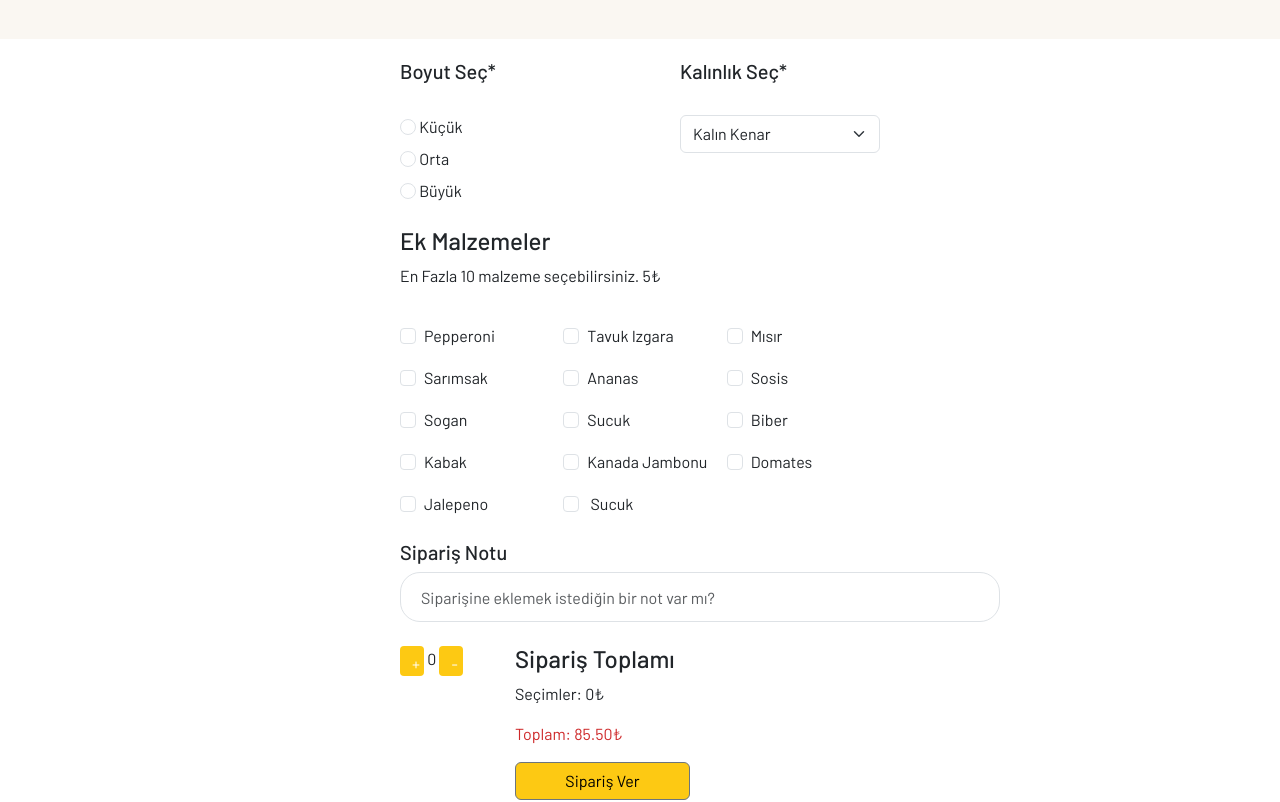
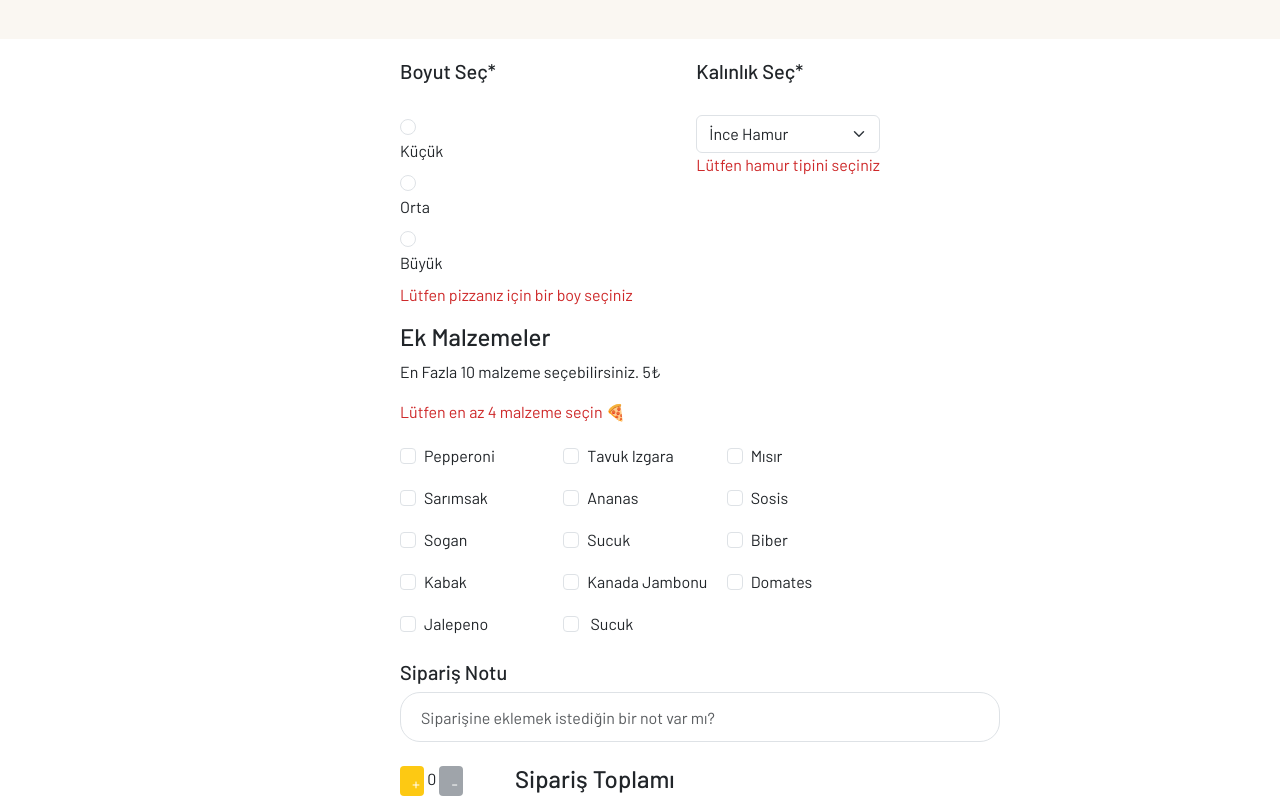
Before and after one commit to burakdemirhan/pizza-project, a React (Vite) app: page /secenekler in a window 1280 px wide. Shown: the part 840-1642 px from the top of the page. Built offline with nearby package versions, Linux system fonts and the light colour scheme; a web font is replaced by a local one.

Commit message:
error mesajları state olarak ayrı ayrı tanımlandı ekranda gösterildi artı ve eksi butonu click edilcikçe pizza fiyatı kadar arttırıyor ve azaltıyor

```diff
--- a/src/App.jsx
+++ b/src/App.jsx
@@ -1,69 +1,67 @@
-
-import Header from "./components/header"
+import Header from "./components/header";
 import Footer from "./components/Footer";
-import 'bootstrap/dist/css/bootstrap.min.css';
+import "bootstrap/dist/css/bootstrap.min.css";
 import Anasayfa from "./components/Anasayfa";
 import Secenekler from "./components/Secenekler";
 import Siparis from "./components/Siparis";
-import "./index.css"
-import React, { useEffect, useState } from "react"
-import {
-  Switch,
-  Route,
+import "./index.css";
+import React, { useEffect, useState } from "react";
+import { Switch, Route } from "react-router-dom";
 
-
-} from "react-router-dom";
+const initialFormData = {
+  pizzaBoyut: "Orta",
+  pizzaKalinlik: "İnce Hamur",
+  siparisNotu: "",
+  pizzaMalzeme: ["Biber", "Sucuk", "Domates", "Sosis"],
+};
 
 function App() {
-
-  const [pizzaKalinlik, setPizzaKalinlik] = useState("")
-  const [pizzaBoyut, setPizzaBoyut] = useState(null)
-  const [pizzaMalzeme, setPizzaMalzeme] = useState([])
-  const [count, setCount] = useState(0)
-  const [error , setError] = useState("")
- const [secili, setSecili] = useState("/")
-
-
+  const [formData, setFormData] = useState(initialFormData);
+  const [pizzaKalinlik, setPizzaKalinlik] = useState("");
+  const [pizzaBoyut, setPizzaBoyut] = useState();
+  const [pizzaMalzeme, setPizzaMalzeme] = useState([]);
+  const [count, setCount] = useState(0);
+  const [error, setError] = useState("");
+  const [secili, setSecili] = useState("/");
+  const [pizzaFiyatı, setPizzaFiyatı] = useState(0);
+  const [siparisNotu, setSiparisNotu] = useState();
 
   return (
     <Route>
-  <Header/>
+      <Header />
       <Switch>
-    <Route exact path = "/">
-    <Anasayfa
-    secili = {secili}
-    setSecili = {setSecili}
-
-
+        <Route exact path="/">
+          <Anasayfa secili={secili} setSecili={setSecili} />
+        </Route>
+        <Route exact path="/secenekler">
+          <Secenekler
+            pizzaKalinlik={pizzaKalinlik}
+            setPizzaKalinlik={setPizzaKalinlik}
+            pizzaBoyut={pizzaBoyut}
+            setPizzaBoyut={setPizzaBoyut}
+            pizzaMalzeme={pizzaMalzeme}
+            setPizzaMalzeme={setPizzaMalzeme}
+            count={count}
+            setCount={setCount}
+            error={error}
+            setError={setError}
+            secili={secili}
+            setSecili={setSecili}
+            pizzaFiyatı={pizzaFiyatı}
+            setPizzaFiyatı={setPizzaFiyatı}
+            formData={formData}
+            setFormData={setFormData}
+            siparisNotu={siparisNotu}
+            setSiparisNotu={setSiparisNotu}
           />
         </Route>
-  <Route exact path = "/secenekler">
-    <Secenekler
-     pizzaKalinlik = {pizzaKalinlik}
-     setPizzaKalinlik = {setPizzaKalinlik}
-     pizzaBoyut = {pizzaBoyut}
-     setPizzaBoyut = {setPizzaBoyut}
-     pizzaMalzeme = {pizzaMalzeme}
-     setPizzaMalzeme = {setPizzaMalzeme}
-     count = {count}
-     setCount = {setCount}
-     error = {error}
-     setError = {setError}
-     secili = {secili}
-     setSecili = {setSecili}
-
-
-
-     />
-  </Route>
-  <Route exact path = "/siparis">
-    <Siparis/>
+        <Route exact path="/siparis">
+          <Siparis formData={formData} setFormData={setFormData} />
         </Route>
       </Switch>
-<Footer/>
+      <Footer />
     </Route>
-
-  )
+  );
 }
 
-export default App
+export default App;
--- a/src/components/Secenekler.jsx
+++ b/src/components/Secenekler.jsx
@@ -1,56 +1,93 @@
-import { Link, useHistory } from "react-router-dom/cjs/react-router-dom.min"
-import "./secenekler.css"
-import React, { useEffect, useState } from "react"
-import Siparis from "./Siparis"
-import { Button, Col, Container, Form, FormGroup, Input, Label, Row } from "reactstrap"
+import { Link, useHistory } from "react-router-dom/cjs/react-router-dom.min";
+import "./secenekler.css";
+import React, { useEffect, useState } from "react";
+import Siparis from "./Siparis";
+import {
+  Button,
+  Col,
+  Container,
+  Form,
+  FormGroup,
+  Input,
+  Label,
+  Row,
+} from "reactstrap";
 export default function Secenekler(props) {
-    const {pizzaKalinlik, setPizzaKalinlik, pizzaBoyut, setPizzaBoyut, pizzaMalzeme, setPizzaMalzeme, count, setCount, error, setError,
-    secili, setSecili} = props;
+  const {
+    pizzaKalinlik,
+    setPizzaKalinlik,
+    pizzaBoyut,
+    setPizzaBoyut,
+    pizzaMalzeme,
+    setPizzaMalzeme,
+    count,
+    setCount,
+    error,
+    setError,
+    secili,
+    setSecili,
+    pizzaFiyatı,
+    setPizzaFiyatı,
+    formData,
+    setFormData,
+    siparisNotu,
+    setSiparisNotu,
+  } = props;
 
+  const history = useHistory();
+  const [malzemeError, setMalzemeError] = useState();
+  const [boyutError, setBoyutError] = useState();
+  const [kalınlıkError, setKalınlıkError] = useState();
 
-      const history = useHistory()
+  const handleSubmit = (event) => {
+    event.preventDefault();
+    setFormData({ ...formData, [event.target.name]: event.target.value });
+  };
 
   const handelSiparisClick = (event) => {
+    if (pizzaMalzeme.length < 4) {
+      setMalzemeError("Lütfen en az 4 malzeme seçin!");
+    } else if (!pizzaBoyut) {
+      setBoyutError("Pizzanız için bir boy seçin");
+    } else if (!pizzaKalinlik) {
+      setKalınlıkError("Lütfen hamur kalınlığı seçiniz");
+    } else {
+      setMalzemeError("");
+      setBoyutError("");
+      history.push("/siparis");
+    }
+  };
+  const handlePizaBoyutChange = (event, index) => {
+    const { value } = event.target;
+    setPizzaBoyut(value);
+    setBoyutError("");
+  };
+  const handlePizzaKalinlikChange = (event) => {
+    const { value } = event.target;
+    setPizzaKalinlik(value);
+    setKalınlıkError("");
+  };
+  const handleMalzemeChange = (event, index) => {
+    const { value, checked } = event.target;
+    if (checked) {
+      if (pizzaMalzeme.length < 10) {
+        setPizzaMalzeme((prev) => [...prev, value]);
+        setMalzemeError("");
+      } else {
+        setMalzemeError("En fazla 10 malzeme seçebilirsiniz 🍕");
+      }
+    } else {
+      setPizzaMalzeme((prev) => prev.filter((malzeme) => malzeme !== value));
+      setMalzemeError("");
+    }
+  };
 
-    if(pizzaMalzeme.length < 4) {
-      setError("Lütfen en az 4 malzeme seçin!")
-    } else {
-      history.push("/siparis")
-    }
-
-  }
-  const handlePizaBoyutChange = (event) => {
-    if(pizzaBoyut === null){
-      setError("Lütfen pizza için boyut seçin")
-    }
-    event.preventDefault()
-    setPizzaBoyut(event.target.value)
-  }
-  const handlePizzaKalinlikChange = (event) => {
-    setPizzaKalinlik(event.target.value)
-
-
-  }
-  const handleMalzemeChange = (event , index) => {
-    const {value, checked} = event.target
-    if(checked && pizzaMalzeme.length < 10) {
-      setPizzaMalzeme((prev) => [...prev, value])
-      setError("")
-    } else if(!checked){
-      setPizzaMalzeme((prev)=> prev.filter((malzeme) => malzeme !== value))
-      setError("")
-    } else if(checked && pizzaMalzeme.length >= 10){
-      setError("En fazla 10 ürün seçebilirsiniz")
-    }
-  }
-
-  const handleLinkClick  = (page) => {
-
- setSecili(page)
-  }
+  const handleLinkClick = (page) => {
+    setSecili(page);
+  };
   useEffect(() => {
-    setSecili("/secenekler")
-  }, [])
+    setSecili("/secenekler");
+  }, [formData]);
   const malzemler = [
     "Pepperoni",
     "Tavuk Izgara",
@@ -66,93 +103,139 @@ export default function Secenekler(props) {
     "Domates",
     "Jalepeno",
     " Sucuk",
+  ];
 
-  ]
-  const handleArttırClick = (event) => {
-    setCount((event) => event + 1 )
-  }
-  const handleAzaltClick = (event) => {
+  const boyutlar = ["Küçük", "Orta", "Büyük"];
+  const kalınlık = ["İnce Hamur", "Kalın Hamur", "Ekstra İnce Hamur"];
+
+  const handleArttırClick = () => {
+    setCount((event) => event + 1);
+    setPizzaFiyatı((prevFiyat) => prevFiyat + 85);
+  };
+  const handleAzaltClick = () => {
     if (count > 0) {
       setCount((prevCount) => prevCount - 1);
     }
+    setPizzaFiyatı((prevFiyat) => prevFiyat - 85);
+  };
+
+  useEffect(() => {
+    if (pizzaMalzeme.length < 4) {
+      setMalzemeError("Lütfen en az 4 malzeme seçin 🍕");
+    } else if (pizzaMalzeme.length >= 10) {
+      setMalzemeError("10 malzemeden fazla seçemezsiniz 🍕");
+    } else {
+      setMalzemeError("");
     }
+  }, [pizzaMalzeme]);
 
-  const pizzaFiyatı = 85.5
-  const malzemeFiyatı = 5
-  const toplamTutar = pizzaFiyatı + pizzaMalzeme.length * malzemeFiyatı
+  useEffect(() => {
+    if (!pizzaBoyut) {
+      setBoyutError("Lütfen pizzanız için bir boy seçiniz");
+    } else {
+      setBoyutError("");
+    }
+  }, [pizzaBoyut]);
+  useEffect(() => {
+    if (!pizzaKalinlik) {
+      setKalınlıkError("Lütfen hamur tipini seçiniz");
+    } else {
+      setKalınlıkError("");
+    }
+  }, [pizzaKalinlik]);
+
+  const malzemeFiyatı = 5;
+  const toplamTutar = pizzaFiyatı + pizzaMalzeme.length * malzemeFiyatı;
 
   return (
-      <form>
+    <form onSubmit={handleSubmit}>
       <div className="back-wrapper">
-
         <div className="siparis-alt">
           <img src="/src/assets/form-banner.png" />
           <nav className="nav-links">
             <Link
-          to = "/"
-          className = {secili === "/" ? "active" : "notActive"}
-          onClick = { () => handleLinkClick}
-
+              to="/"
+              className={secili === "/" ? "active" : ""}
+              onClick={() => handleLinkClick}
             >
               Anasayfa
-
             </Link>
             <span>-</span>
             <Link
-          to = "/secenekler"
-          className = {secili === "/secenekler" ? "active" : ""}
-          onClick =  { ()=> handleLinkClick} >Sipariş Oluştur</Link>
+              to="/secenekler"
+              className={secili === "/secenekler" ? "active" : ""}
+              onClick={() => handleLinkClick}
+            >
+              Sipariş Oluştur
+            </Link>
           </nav>
-
 
           <div>
             <h1>Position Absolute Acı Pizza</h1>
           </div>
           <div className="pizza-info">
-
-            <h3>{pizzaFiyatı}₺</h3>
+            <h3>85₺</h3>
             <p>4.9</p>
             <p>(200)</p>
           </div>
           <div className="main-p">
-            <p>Frontent Dev olarak hala position:absolute kullanıyorsan bu çok acı pizza tam sana göre. Pizza, domates, peynir ve genellikle çeşitli diğer malzemelerle kaplanmış, daha sonra geleneksel olarak odun ateşinde bir fırında yüksek sıcaklıkta pişirilen, genellikle yuvarlak, düzleştirilmiş mayalı buğday bazlı hamurdan oluşan İtalyan kökenli lezzetli bir yemektir. . Küçük bir pizzaya bazen pizzetta denir.</p>
+            <p>
+              Frontent Dev olarak hala position:absolute kullanıyorsan bu çok
+              acı pizza tam sana göre. Pizza, domates, peynir ve genellikle
+              çeşitli diğer malzemelerle kaplanmış, daha sonra geleneksel olarak
+              odun ateşinde bir fırında yüksek sıcaklıkta pişirilen, genellikle
+              yuvarlak, düzleştirilmiş mayalı buğday bazlı hamurdan oluşan
+              İtalyan kökenli lezzetli bir yemektir. . Küçük bir pizzaya bazen
+              pizzetta denir.
+            </p>
           </div>
         </div>
       </div>
 
-
-
       <div className="siparis-form">
         <FormGroup className="first-secim">
           <div>
-
             <Label tag={"h5"}>Boyut Seç*</Label> <br />
-        <Label htmlFor="kucuk">
-        <Input type="radio"  id= "kucuk"  value= "Küçük" name="Pizza Boyutu" onChange={handlePizaBoyutChange} checked = {pizzaBoyut === "Küçük"} /> Küçük
+            {boyutlar.map((boyut, index) => (
+              <Label className="boy" key={index} htmlFor={boyut}>
+                <Input
+                  name="boyut"
+                  type="radio"
+                  key={boyut}
+                  value={boyut}
+                  onChange={(event) => handlePizaBoyutChange(event, index)}
+                />
+                <span>{boyut}</span>
               </Label>
-        <br />
-        <Label htmlFor="orta">
-        <Input type="radio" id="orta"   value="Orta" name="Pizza Boyutu" onChange={handlePizaBoyutChange} checked = {pizzaBoyut === "Orta"} /> Orta
-        </Label>
-          <br />
-          <Label htmlFor="buyuk">
-          <Input type="radio" id="buyuk" value="Büyük" name="Pizza Boyutu" onChange={handlePizaBoyutChange} checked = {pizzaBoyut === "Büyük"} /> Büyük
-          </Label>
+            ))}
+            {!pizzaBoyut && <div className="error-message">{boyutError}</div>}
           </div>
           <div>
-
             <Label tag={"h5"}> Kalınlık Seç*</Label> <br />
-        <Input  className= "kalınlık-secim" type="select"  value={pizzaKalinlik} onChange={handlePizzaKalinlikChange}>
-        <option value="Kalın Kenar">Kalın Kenar</option>
-        <option value="İnce Kenar">İnce Kenar</option>
-        <option value="Ekstra İnce Kenar">Ekstra İnce Kenar</option>
+            <Input
+              type="select"
+              value={formData.pizzaKalinlik}
+              onChange={handlePizzaKalinlikChange}
+            >
+              <option value="" disabled>
+                Hamur Kalınlığı
+              </option>
+              {kalınlık.map((size, index) => (
+                <option value={size} key={index}>
+                  {size}
+                </option>
+              ))}
             </Input>
+            {!pizzaKalinlik && (
+              <div className="error-message">{kalınlıkError}</div>
+            )}
           </div>
         </FormGroup>
         <div>
           <h4>Ek Malzemeler</h4>
           <p>En Fazla 10 malzeme seçebilirsiniz. 5₺</p>
         </div>
+        {malzemeError && <div className="error-message">{malzemeError}</div>}
         <FormGroup className="malzemos">
           {malzemler.map((malzeme, index) => (
             <Label className="malzem" key={index} htmlFor={malzeme}>
@@ -161,23 +244,37 @@ export default function Secenekler(props) {
                 id={malzeme}
                 value={malzeme}
                 onChange={(event) => handleMalzemeChange(event, index)}
-             checked= {pizzaMalzeme.includes(malzeme)}
+                checked={pizzaMalzeme.includes(malzeme)}
               />
               <span className="input-label">{malzeme}</span>
-
             </Label>
-
           ))}
         </FormGroup>
 
         <FormGroup>
           <Label tag={"h5"}>Sipariş Notu</Label>
           <Label htmlFor="not">
-                <Input  className = "siparis-info"type="textArea" placeholder="Siparişine eklemek istediğin bir not var mı?"></Input>
+            <Input
+              className="siparis-info"
+              type="textArea"
+              placeholder="Siparişine eklemek istediğin bir not var mı?"
+              value={siparisNotu}
+            ></Input>
           </Label>
         </FormGroup>
         <FormGroup>
-          <Button  className="artıButon"onClick={handleArttırClick}>+</Button> {count} <Button className="eksiButon" onClick={handleAzaltClick}>-</Button>
+          <Button className="artıButon" onClick={handleArttırClick}>
+            +
+          </Button>{" "}
+          {count}{" "}
+          <Button
+            className="eksiButon"
+            onClick={handleAzaltClick}
+            disabled={count === 0}
+          >
+            {" "}
+            -
+          </Button>
         </FormGroup>
 
         <Container>
@@ -185,24 +282,18 @@ export default function Secenekler(props) {
             <Col sm="12">
               <div className="total">
                 <h4>Sipariş Toplamı</h4>
-              <p>Seçimler: {pizzaMalzeme.length* malzemeFiyatı}₺</p>
-              <p className="toplam-tutar">Toplam: {toplamTutar.toFixed(2)}₺</p>
+                <p>Seçimler: {pizzaMalzeme.length * malzemeFiyatı}₺</p>
+                <p className="toplam-tutar">
+                  Toplam: {toplamTutar.toFixed(2)}₺
+                </p>
                 <Button className="siparis-ver" onClick={handelSiparisClick}>
                   Sipariş Ver
                 </Button>
               </div>
             </Col>
           </Row>
-
         </Container>
       </div>
     </form>
-
-
-
-
-
-
-
-)
+  );
 }
--- a/src/components/secenekler.css
+++ b/src/components/secenekler.css
@@ -122,3 +122,12 @@ border-radius: 4px;
     width: 50%;
     color: black
 }
+.boy {
+ display: flex;
+ flex-direction: column;
+ gap: 4px;
+
+}
+.error-message{
+    color: #CE2829;
+}
```
Also changed, not shown: src/components/Siparis.jsx (+10 -18 lines). Lines whose indentation alone changed are shown as unchanged.
